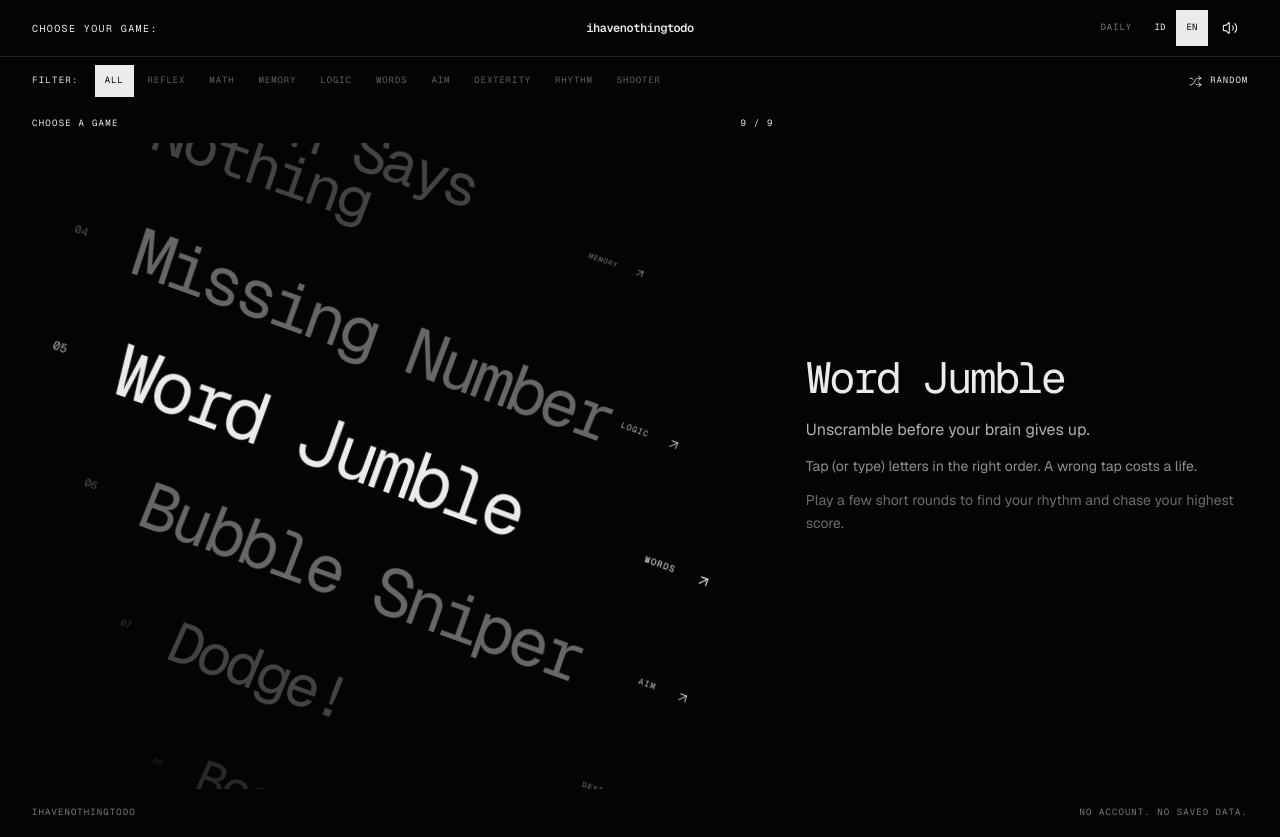
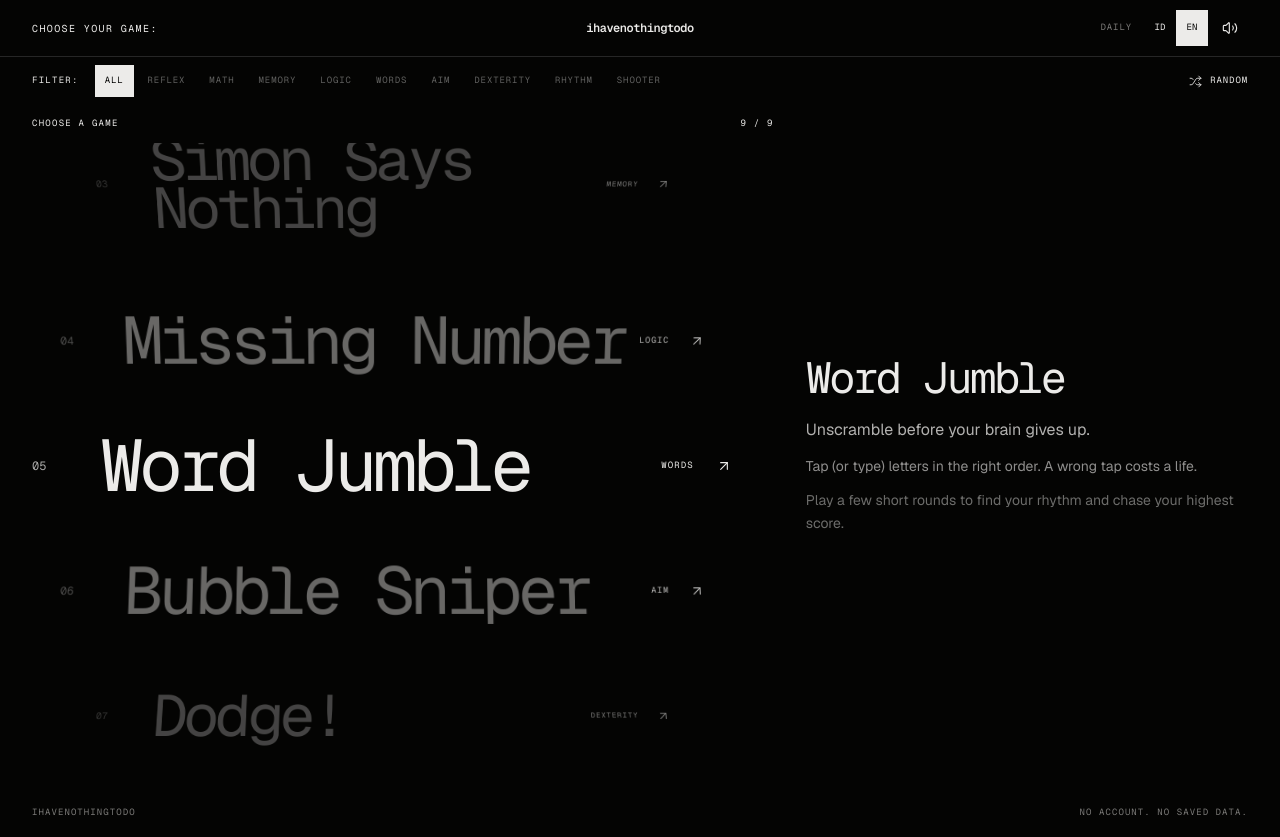
Before and after one commit to rendiero25/IhavenothingtodoGames, a React (Vite) app: page / in a window 1280 px wide. Built offline with nearby package versions, Linux system fonts and the light colour scheme; a web font is replaced by a local one.

Commit message:
fix: reset wheel row rotation

```diff
--- a/src/components/GameCard.tsx
+++ b/src/components/GameCard.tsx
@@ -36,7 +36,7 @@ export function GameCard({
       aria-current={selected ? 'true' : undefined}
       style={{
         opacity: wheelOpacity,
-        transform: `perspective(850px) rotateX(${wheelRotation}deg) rotateZ(20deg) scale(${wheelScale})`,
+        transform: `perspective(850px) rotateX(${wheelRotation}deg) rotateZ(0deg) scale(${wheelScale})`,
       }}
       className={`game-list-item origin-center group grid w-full cursor-pointer grid-cols-[2.4rem_minmax(0,1fr)_auto] items-center gap-3 py-5 text-left outline-none transition-[color,transform,opacity] duration-300 ease-out sm:grid-cols-[3.5rem_minmax(0,1fr)_auto] sm:py-7 xl:py-8 ${selected ? 'text-ink' : 'text-ink/55 hover:text-ink/85 focus-visible:text-ink'}`}
     >
```
